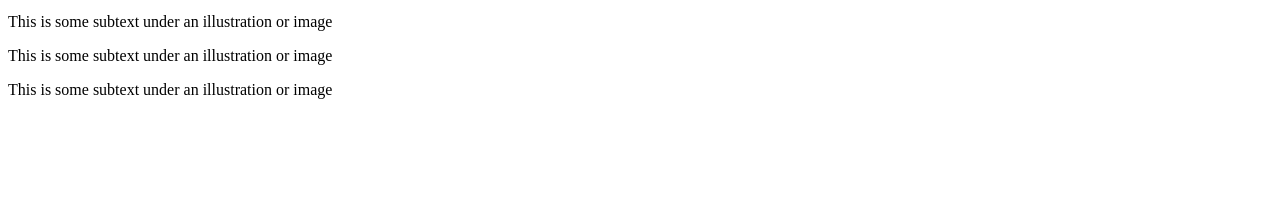
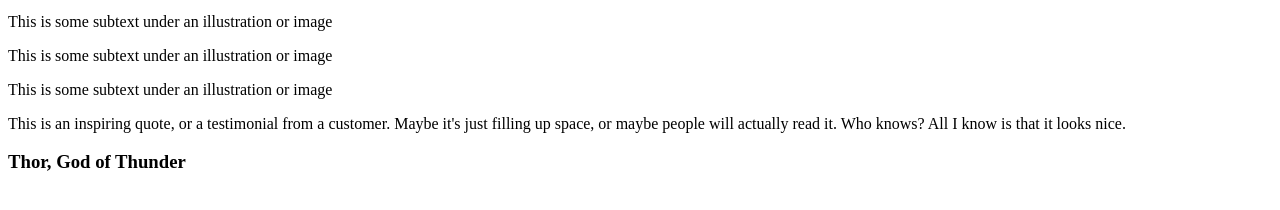
Before and after one commit to avlanaz/landing-page, a plain HTML site: page index.html in a window 1280 px wide. Shown: the part 296-506 px from the top of the page. Drawn offline with Linux system fonts and the light colour scheme.

Commit message:
Create middle content section

```diff
--- a/index.html
+++ b/index.html
@@ -49,8 +49,11 @@
 
 
 
-    <div>
-
+    <div class="middle-content">
+        <p class="quote">
+            This is an inspiring quote, or a testimonial from a customer. Maybe it's just filling up space, or maybe people will actually read it. Who knows? All I know is that it looks nice.
+        </p>
+        <h3 class="quote-source">Thor, God of Thunder</h3>
     </div>
 
     <div>
```
